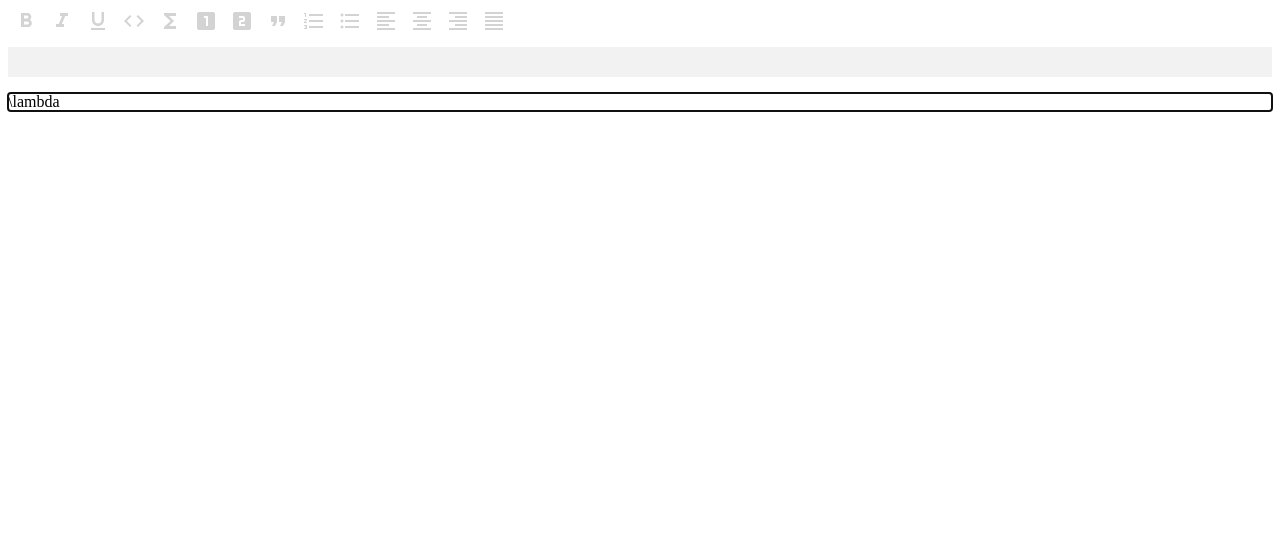
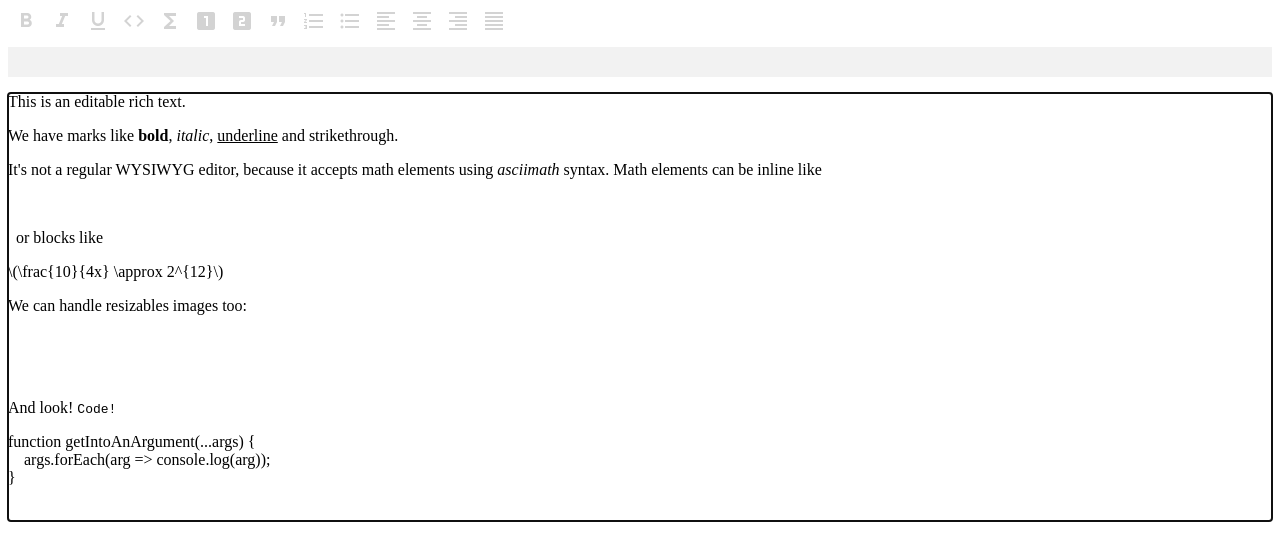
Before and after one commit to shchepelevnikita/simple-wysiwyg-editor, a React (Create React App) app: page / in a window 1280 px wide. Shown: the top 560 px of the page. Built offline with nearby package versions, Linux system fonts and the light colour scheme.

Commit message:
feat + refactor: added saving text to local storage + moved some code to distinct functions

```diff
--- a/src/components/ContentEditor.tsx
+++ b/src/components/ContentEditor.tsx
@@ -12,8 +12,10 @@ import { PredictionBar } from './bars/predictionBar/PredictionBar';
 import { getCurrentWord, getNthWordBefore, getPreviousWord } from '../utils/utils';
 import axios from 'axios';
 import { BASE_URL } from '../config/baseUrl';
+import { Hotkeys } from '../types/types';
+import { initialValue } from '../examples/example';
 
-const HOTKEYS = {
+const HOTKEYS: Hotkeys = {
   'mod+b': 'bold',
   'mod+i': 'italic',
   'mod+u': 'underline',
@@ -26,8 +28,8 @@ const HOTKEYS = {
 };
 
 export const isMarkActive = (editor: Editor, format: string) => {
-  const marks = Editor.marks(editor);
-  // @ts-ignore
+  const marks: any = Editor.marks(editor);
+
   return marks ? marks[format] === true : false;
 }
 
@@ -53,6 +55,11 @@ declare module 'slate' {
 }
 
 const ContentEditor = () => {
+  const saveInLocalStorage = (value: Descendant[]) => {
+    const content = JSON.stringify(value);
+    localStorage.setItem('content', content);
+  }
+
   const renderElement = useCallback((props: JSX.IntrinsicAttributes & { attributes: any; children: any; element: any; }) => <Element {...props} />, []);
   const renderLeaf = useCallback((props: JSX.IntrinsicAttributes & { attributes: any; children: any; leaf: any; }) => <Leaf {...props} />, []);
   const editor = useMemo(() => withHistory(withReact(createEditor() as ReactEditor)), []);
@@ -85,16 +92,14 @@ const ContentEditor = () => {
     }
   }, [beforeWord]);
 
-  const [value, setValue] = useState<Descendant[]>([
-    {
-      type: 'paragraph',
-      children: [{ text: '\\lambda' }],
-    },
-  ]);
+  const content = localStorage.getItem('content');
 
-  return (
-    <Slate editor={editor} value={value} onChange={(newValue) => {
+  const [value, setValue] = useState<Descendant[]>(content ? JSON.parse(content) : initialValue);
+
+  const onValueChange = (newValue: Descendant[]) => {
     setValue(newValue);
+    saveInLocalStorage(newValue);
+
     const { currentWord, currentRange } = getCurrentWord(editor);
     const { word: previousWord } = getPreviousWord(
       editor,
@@ -109,10 +114,29 @@ const ContentEditor = () => {
     setCurrWord(currentWord as string);
     setPrevWord(previousWord);
     setBeforeWord(beforeWord);
-    }}
+  };
+
+  const onKeyDown = (event: SyntheticEvent) => {
+    for (const hotkey in HOTKEYS) {
+      if (isHotkey(hotkey, event as any)) {
+        event.preventDefault()
+
+        const mark = HOTKEYS[hotkey];
+        const hotkeyEnd = hotkey.slice(-1);
+        if ("12345".indexOf(hotkeyEnd) !== -1) {
+          const prediction = predictions[parseInt(hotkeyEnd) - 1];
+          if (prediction) customInsertText(prediction);
+        } else {
+          toggleMark(editor, mark);
+        }
+      }
+    }
+  };
+
+  return (
+    <Slate editor={editor} value={value} onChange={onValueChange}
     >
       <Toolbar className="toolbar">
-        {/* TODO: make button generation in cycle (now it's rigid) */}
         <MarkButton format="bold" icon="format_bold" />
         <MarkButton format="italic" icon="format_italic" />
         <MarkButton format="underline" icon="format_underlined" />
@@ -135,22 +159,7 @@ const ContentEditor = () => {
           placeholder="Enter some rich text…"
           spellCheck
           autoFocus
-          onKeyDown={event => {
-            for (const hotkey in HOTKEYS) {
-              if (isHotkey(hotkey, event as any)) {
-                event.preventDefault()
-                // @ts-ignore
-                const mark = HOTKEYS[hotkey];
-                const hotkeyEnd = hotkey.slice(-1);
-                if ("12345".indexOf(hotkeyEnd) !== -1) {
-                  const prediction = predictions[parseInt(hotkeyEnd) - 1];
-                  if (prediction) customInsertText(prediction);
-                } else {
-                  toggleMark(editor, mark);
-                }
-              }
-            }
-          }}
+          onKeyDown={onKeyDown}
       />
     </Slate>
   );
--- a/src/types/types.tsx
+++ b/src/types/types.tsx
@@ -29,3 +29,7 @@ export type MenuProps = BaseProps & PropsWithChildren;
 export type PredictionProps = BaseProps & {
     predictions: string[];
 };
+
+export type Hotkeys = {
+    [key: string]: string;
+}
```
Lines whose indentation alone changed are shown as unchanged.
